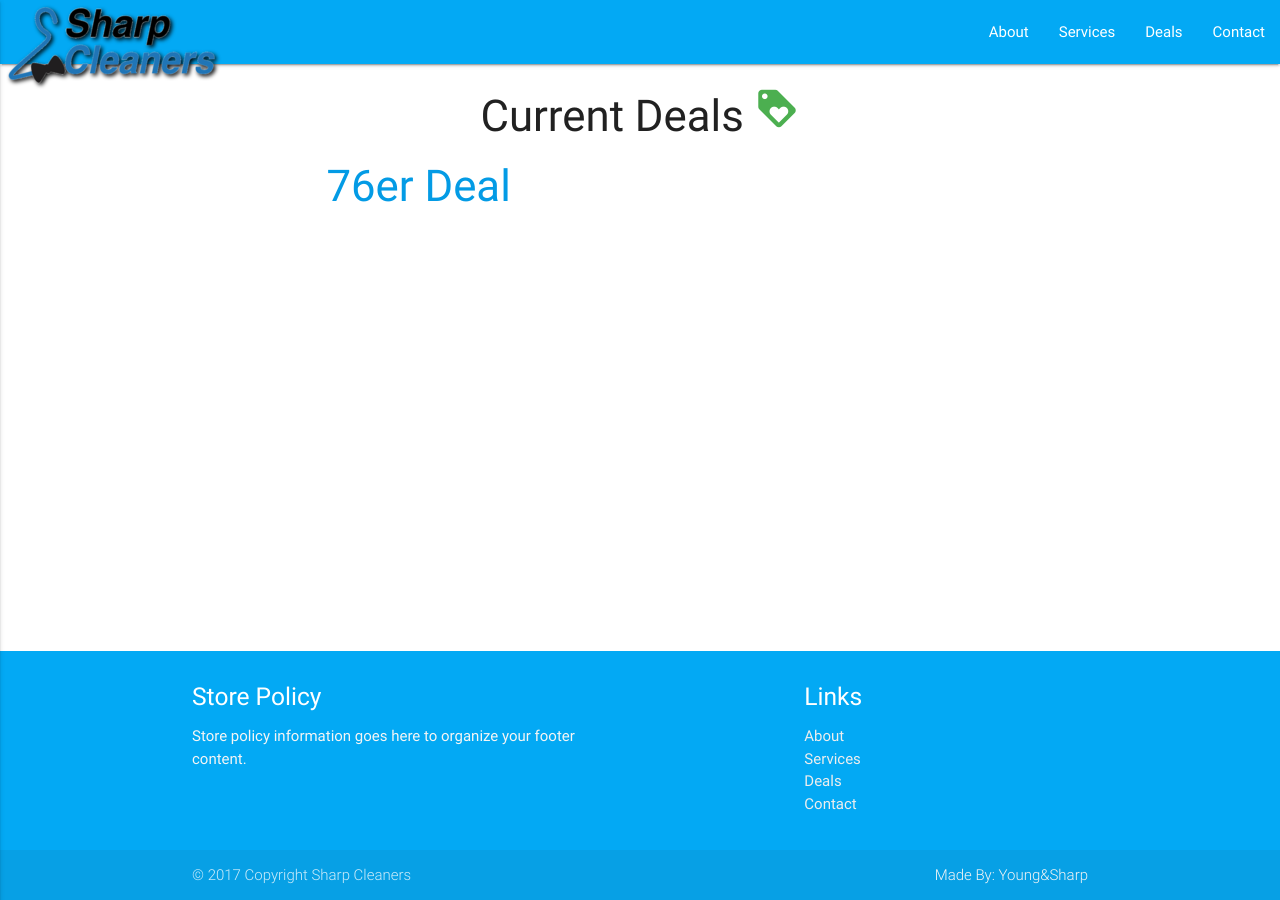
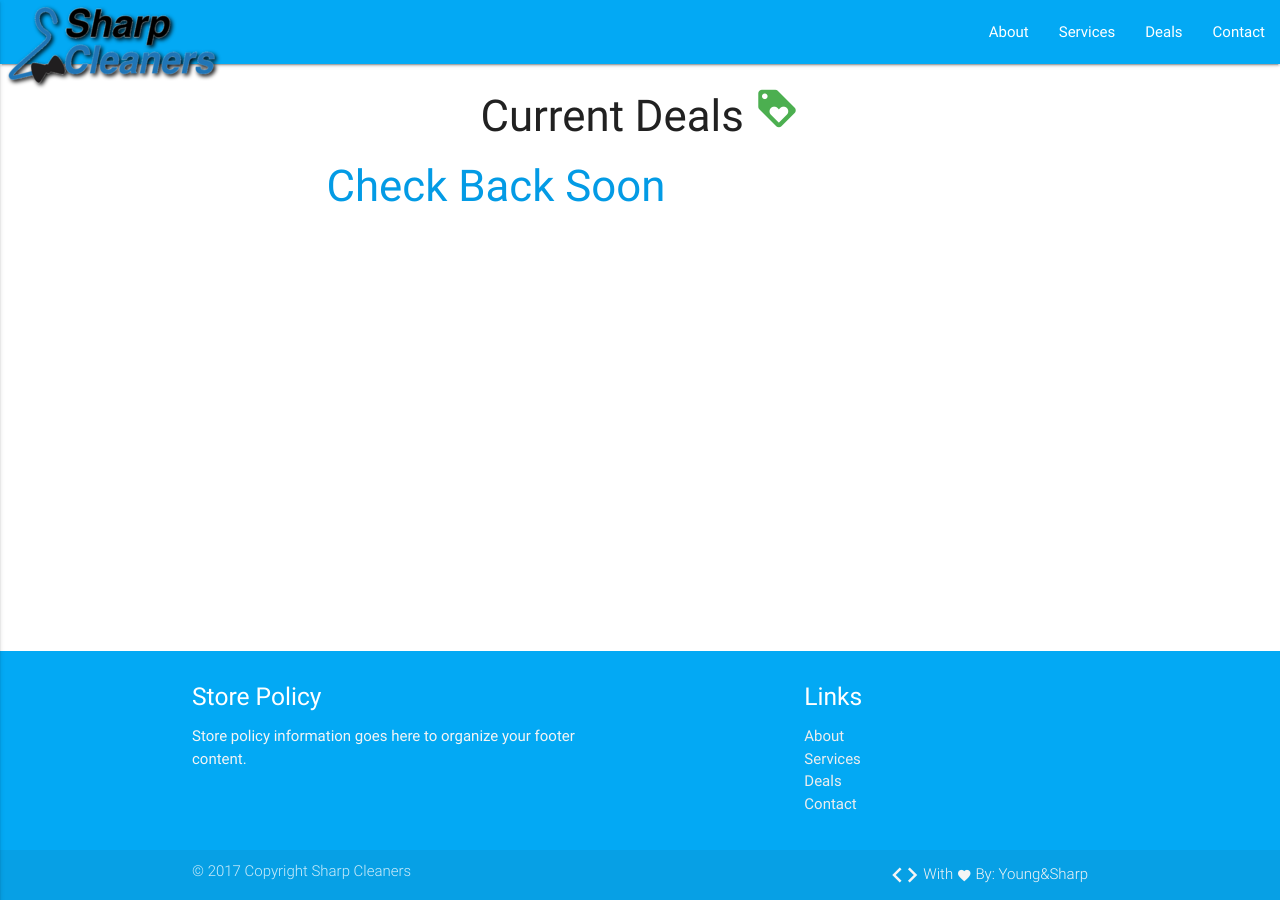
Before and after one commit to sharpcleanersnj/sharpcleanersnj.github.io, a Jekyll site: the page built from _pages/deals.md, in a window 1280 px wide. Built offline with Jekyll 4.4.1, drawn with Linux system fonts in a browser that asks for light colours; nearby versions of some CDN libraries.

Commit message:
footer icons, updated readme, check-back-soon post

```diff
--- a/_includes/footer.html
+++ b/_includes/footer.html
@@ -18,8 +18,8 @@
   </div>
   <div class="footer-copyright">
     <div class="container">
-    © 2017 Copyright Sharp Cleaners
-    <a class="grey-text text-lighten-4 right" href="http://youngandsharp.com">Made By: Young&Sharp</a>
+      © 2017 Copyright Sharp Cleaners
+      <a class="grey-text text-lighten-4 right" href="http://youngandsharp.com"><i class="material-icons small">code</i> With <i class="material-icons tiny">favorite</i> By: Young&Sharp</a>
     </div>
   </div>
 </footer>
--- a/css/main.scss
+++ b/css/main.scss
@@ -70,6 +70,10 @@ footer.page-footer {
   margin: 0;
 }
 
+footer i {
+  vertical-align: middle;
+}
+
 // form styles
 /* label focus color */
 .input-field input[type=text]:focus + label,
```
Also changed, not shown: _posts/2017-03-14-check-back-soon.markdown (added, +7 -0 lines), README.md.
